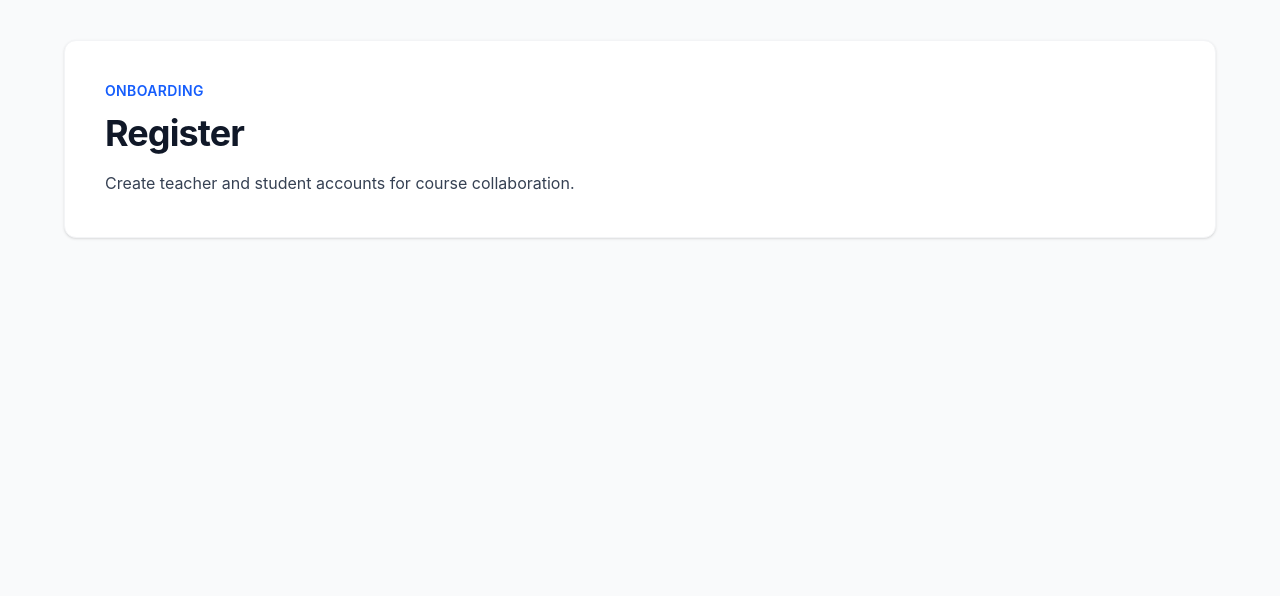
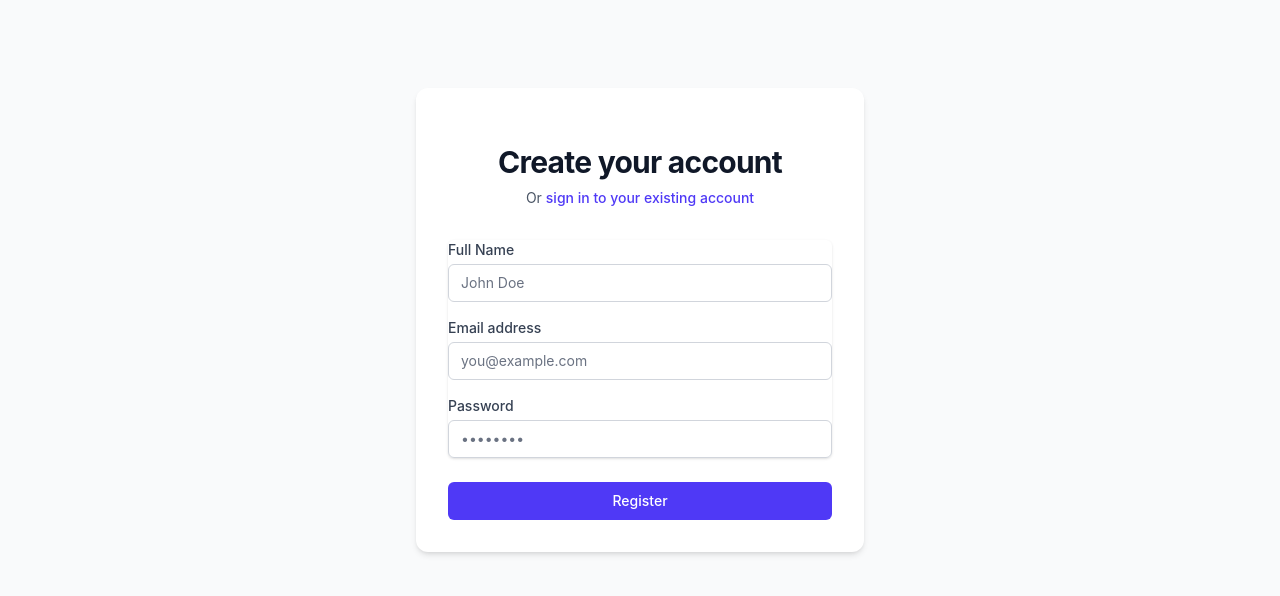
Before and after one commit to subrataroy912/Campus-Mind, a React (Vite) app: page /register in a window 1280 px wide. Shown: the top 596 px of the page. Built offline with nearby package versions, Linux system fonts and the light colour scheme.

Commit message:
connected  login/register with backend

```diff
--- a/src/pages/auth/LoginPage.jsx
+++ b/src/pages/auth/LoginPage.jsx
@@ -1,6 +1,6 @@
-import { useState } from 'react'
+import { useState, useEffect } from 'react'
 import { Link, useLocation, useNavigate } from 'react-router-dom'
-import { Eye, Lock, Mail, ArrowRight } from 'lucide-react'
+import { Eye, EyeOff, Lock, Mail, ArrowRight } from 'lucide-react'
 import AuthInput from '../../components/auth/AuthInput.jsx'
 import AuthLayout from '../../components/auth/AuthLayout.jsx'
 import BrandLogo from '../../components/common/BrandLogo.jsx'
@@ -8,12 +8,20 @@ import Button from '../../components/common/Button.jsx'
 import Card from '../../components/common/Card.jsx'
 
 function LoginPage() {
-  // 1. Added missing state variables
+  const navigate = useNavigate()
   const [formData, setFormData] = useState({ email: '', password: '', rememberMe: false })
-  const [hasError, setHasError] = useState(false)
+  const [errorMessage, setErrorMessage] = useState('') // Replaced boolean with string for dynamic messages
   const [isLoading, setIsLoading] = useState(false)
+  const [showPassword, setShowPassword] = useState(false) // State to toggle password visibility
 
-  // 2. Added handler to update inputs and checkboxes
+  // 1. Redirect if token exists
+  useEffect(() => {
+    const token = localStorage.getItem('token')
+    if (token) {
+      navigate('/dashboard', { replace: true })
+    }
+  }, [navigate])
+
   const updateField = (e) => {
     const { name, value, type, checked } = e.target
     setFormData((prev) => ({
@@ -22,17 +30,42 @@ function LoginPage() {
     }))
   }
 
-  // 3. Added submit handler to prevent default behavior
-  const handleSubmit = (e) => {
+  // 2. Updated submit handler with fetch request to backend API
+  const handleSubmit = async (e) => {
     e.preventDefault()
     setIsLoading(true)
-    setHasError(false)
+    setErrorMessage('')
 
-    // TODO: Replace with your actual authentication logic
-    setTimeout(() => {
+    try {
+      const response = await fetch('http://localhost:8080/api/auth/login', {
+        method: 'POST',
+        headers: {
+          'Content-Type': 'application/json',
+        },
+        body: JSON.stringify({
+          email: formData.email,
+          password: formData.password,
+        }),
+      })
+
+      const data = await response.json()
+
+      if (!response.ok) {
+        throw new Error(data.message || 'We could not sign you in. Check your email and password, then try again.')
+      }
+
+      // 3. Save token to local storage on success
+      if (data.token) {
+        localStorage.setItem('token', data.token)
+      }
+
+      // 4. Navigate to dashboard
+      navigate('/dashboard', { replace: true })
+    } catch (err) {
+      setErrorMessage(err.message)
+    } finally {
       setIsLoading(false)
-      console.log('Submitted data:', formData)
-    }, 1500)
+    }
   }
 
   return (
@@ -42,13 +75,13 @@ function LoginPage() {
         <h1 className="text-5xl font-black tracking-tight">Welcome Back!</h1>
         <p className="mt-4 text-xl text-gray-600">Login to continue to your account.</p>
 
-        {hasError && (
-          <p className="mt-5 rounded-xl bg-red-50 px-4 py-3 text-sm font-semibold text-red-700">
-            We could not sign you in. Check your email and password, then try again.
+        {/* Render precise backend or network errors */}
+        {errorMessage && (
+          <p className="mt-5 rounded-xl bg-red-50 px-4 py-3 text-sm font-semibold text-red-700 border border-red-100">
+            {errorMessage}
           </p>
         )}
 
-        {/* 4. Bound the submit handler */}
         <form className="mt-8 space-y-5" onSubmit={handleSubmit}>
           <AuthInput
             icon={Mail}
@@ -59,33 +92,45 @@ function LoginPage() {
             required
             type="email"
             value={formData.email}
+            disabled={isLoading}
           />
           <AuthInput
             icon={Lock}
             label="Password"
             name="password"
-            onChange={updateField} /* Fixed empty onChange */
+            onChange={updateField}
             placeholder="Enter your password"
             required
-            rightIcon={<Eye aria-hidden="true" size={22} />}
-            type="password"
+            rightIcon={
+              <button
+                type="button"
+                onClick={() => setShowPassword(!showPassword)}
+                className="text-gray-400 hover:text-gray-600 focus:outline-none"
+                aria-label={showPassword ? 'Hide password' : 'Show password'}
+              >
+                {showPassword ? <EyeOff size={22} /> : <Eye size={22} />}
+              </button>
+            }
+            type={showPassword ? 'text' : 'password'}
             value={formData.password}
+            disabled={isLoading}
           />
           <div className="flex items-center justify-between gap-4 text-sm font-bold">
-            <label className="flex min-h-11 items-center gap-3">
+            <label className="flex min-h-11 items-center gap-3 cursor-pointer select-none">
               <input
-                className="h-5 w-5 accent-purple-600"
+                className="h-5 w-5 accent-purple-600 rounded cursor-pointer"
                 name="rememberMe"
                 onChange={updateField}
                 type="checkbox"
-                checked={formData.rememberMe} /* Added checked attribute to bind state */
+                checked={formData.rememberMe}
+                disabled={isLoading}
               />
               Remember me
             </label>
-            <Link className="text-purple-700" to="/forgot-password">Forgot Password?</Link>
+            <Link className="text-purple-700 hover:underline" to="/forgot-password">Forgot Password?</Link>
           </div>
-          {/* Added disabled state while loading */}
-          <Button className="w-full text-lg" type="submit" disabled={isLoading}>
+
+          <Button className="w-full text-lg flex items-center justify-center gap-2" type="submit" disabled={isLoading}>
             {isLoading ? 'Logging in...' : 'Login'} <ArrowRight size={24} />
           </Button>
         </form>
@@ -96,11 +141,11 @@ function LoginPage() {
           <span className="h-px flex-1 bg-gray-200" />
         </div>
         <div className="grid gap-4 sm:grid-cols-2">
-          <Button variant="secondary">Google</Button>
-          <Button variant="secondary">Microsoft</Button>
+          <Button variant="secondary" disabled={isLoading}>Google</Button>
+          <Button variant="secondary" disabled={isLoading}>Microsoft</Button>
         </div>
         <p className="mt-8 text-center text-gray-600">
-          Don&apos;t have an account? <Link className="font-bold text-purple-700" to="/register">Sign up</Link>
+          Don&apos;t have an account? <Link className="font-bold text-purple-700 hover:underline" to="/register">Sign up</Link>
         </p>
       </Card>
     </AuthLayout>
--- a/src/pages/auth/RegisterPage.jsx
+++ b/src/pages/auth/RegisterPage.jsx
@@ -1,13 +1,161 @@
-import PageShell from '../PageShell.jsx'
+import { useState, useEffect } from 'react';
+import { useNavigate } from 'react-router-dom'; // Import useNavigate for redirection
 
 function RegisterPage() {
+  const navigate = useNavigate(); // Initialize navigate
+  const [formData, setFormData] = useState({
+    name: '',
+    email: '',
+    password: '',
+  });
+  const [loading, setLoading] = useState(false);
+  const [error, setError] = useState(null);
+  const [success, setSuccess] = useState(false);
+
+  // Redirect to dashboard if already logged in
+  useEffect(() => {
+    const token = localStorage.getItem('token'); // Checks your chosen token key
+    if (token) {
+      navigate('/dashboard', { replace: true });
+    }
+  }, [navigate]);
+
+  const handleChange = (e) => {
+    const { name, value } = e.target;
+    setFormData((prev) => ({ ...prev, [name]: value }));
+  };
+
+  const handleSubmit = async (e) => {
+    e.preventDefault();
+    setLoading(true);
+    setError(null);
+    setSuccess(false);
+
+    try {
+      const response = await fetch('http://localhost:8080/api/auth/register', {
+        method: 'POST',
+        headers: {
+          'Content-Type': 'application/json',
+        },
+        body: JSON.stringify(formData),
+      });
+
+      const data = await response.json();
+
+      if (!response.ok) {
+        throw new Error(data.message || 'Something went wrong during registration.');
+      }
+
+      setSuccess(true);
+      setFormData({ name: '', email: '', password: '' }); // Clear form on success
+
+      // Optional: If your backend logs the user in immediately upon registration,
+      // save the token and navigate:
+      // localStorage.setItem('token', data.token);
+      // navigate('/dashboard');
+    } catch (err) {
+      setError(err.message);
+    } finally {
+      setLoading(false);
+    }
+  };
+
   return (
-    <PageShell
-      description="Create teacher and student accounts for course collaboration."
-      eyebrow="Onboarding"
-      title="Register"
-    />
-  )
+      <div className="flex min-h-[80vh] items-center justify-center bg-gray-50 px-4 py-12 sm:px-6 lg:px-8">
+        <div className="w-full max-w-md space-y-8 rounded-xl bg-white p-8 shadow-md">
+          <div>
+            <h2 className="mt-6 text-center text-3xl font-bold tracking-tight text-gray-900">
+              Create your account
+            </h2>
+            <p className="mt-2 text-center text-sm text-gray-600">
+              Or{' '}
+              <a href="/login" className="font-medium text-indigo-600 hover:text-indigo-500">
+                sign in to your existing account
+              </a>
+            </p>
+          </div>
+
+          <form className="mt-8 space-y-6" onSubmit={handleSubmit}>
+            {/* Status Messages */}
+            {error && (
+              <div className="rounded-md bg-red-50 p-3 text-sm text-red-700 border border-red-200">
+                {error}
+              </div>
+            )}
+            {success && (
+              <div className="rounded-md bg-green-50 p-3 text-sm text-green-700 border border-green-200">
+                Registration successful! You can now log in.
+              </div>
+            )}
+
+            <div className="space-y-4 rounded-md shadow-sm">
+              <div>
+                <label htmlFor="name" className="block text-sm font-medium text-gray-700">
+                  Full Name
+                </label>
+                <input
+                  id="name"
+                  name="name"
+                  type="text"
+                  required
+                  value={formData.name}
+                  onChange={handleChange}
+                  className="mt-1 block w-full rounded-md border border-gray-300 px-3 py-2 text-gray-900 placeholder-gray-500 focus:border-indigo-500 focus:outline-none focus:ring-indigo-500 sm:text-sm"
+                  placeholder="John Doe"
+                  disabled={loading}
+                />
+              </div>
+
+              <div>
+                <label htmlFor="email" className="block text-sm font-medium text-gray-700">
+                  Email address
+                </label>
+                <input
+                  id="email"
+                  name="email"
+                  type="email"
+                  autoComplete="email"
+                  required
+                  value={formData.email}
+                  onChange={handleChange}
+                  className="mt-1 block w-full rounded-md border border-gray-300 px-3 py-2 text-gray-900 placeholder-gray-500 focus:border-indigo-500 focus:outline-none focus:ring-indigo-500 sm:text-sm"
+                  placeholder="you@example.com"
+                  disabled={loading}
+                />
+              </div>
+
+              <div>
+                <label htmlFor="password" className="block text-sm font-medium text-gray-700">
+                  Password
+                </label>
+                <input
+                  id="password"
+                  name="password"
+                  type="password"
+                  autoComplete="new-password"
+                  required
+                  value={formData.password}
+                  onChange={handleChange}
+                  className="mt-1 block w-full rounded-md border border-gray-300 px-3 py-2 text-gray-900 placeholder-gray-500 focus:border-indigo-500 focus:outline-none focus:ring-indigo-500 sm:text-sm"
+                  placeholder="••••••••"
+                  disabled={loading}
+                />
+              </div>
+            </div>
+
+            <div>
+              <button
+                type="submit"
+                disabled={loading}
+                className="group relative flex w-full justify-center rounded-md border border-transparent bg-indigo-600 px-4 py-2 text-sm font-medium text-white hover:bg-indigo-700 focus:outline-none focus:ring-2 focus:ring-indigo-500 focus:ring-offset-2 disabled:bg-indigo-400 disabled:cursor-not-allowed"
+              >
+                {loading ? 'Registering...' : 'Register'}
+              </button>
+            </div>
+          </form>
+        </div>
+      </div>
+  );
 }
 
-export default RegisterPage
+export default RegisterPage;
```
